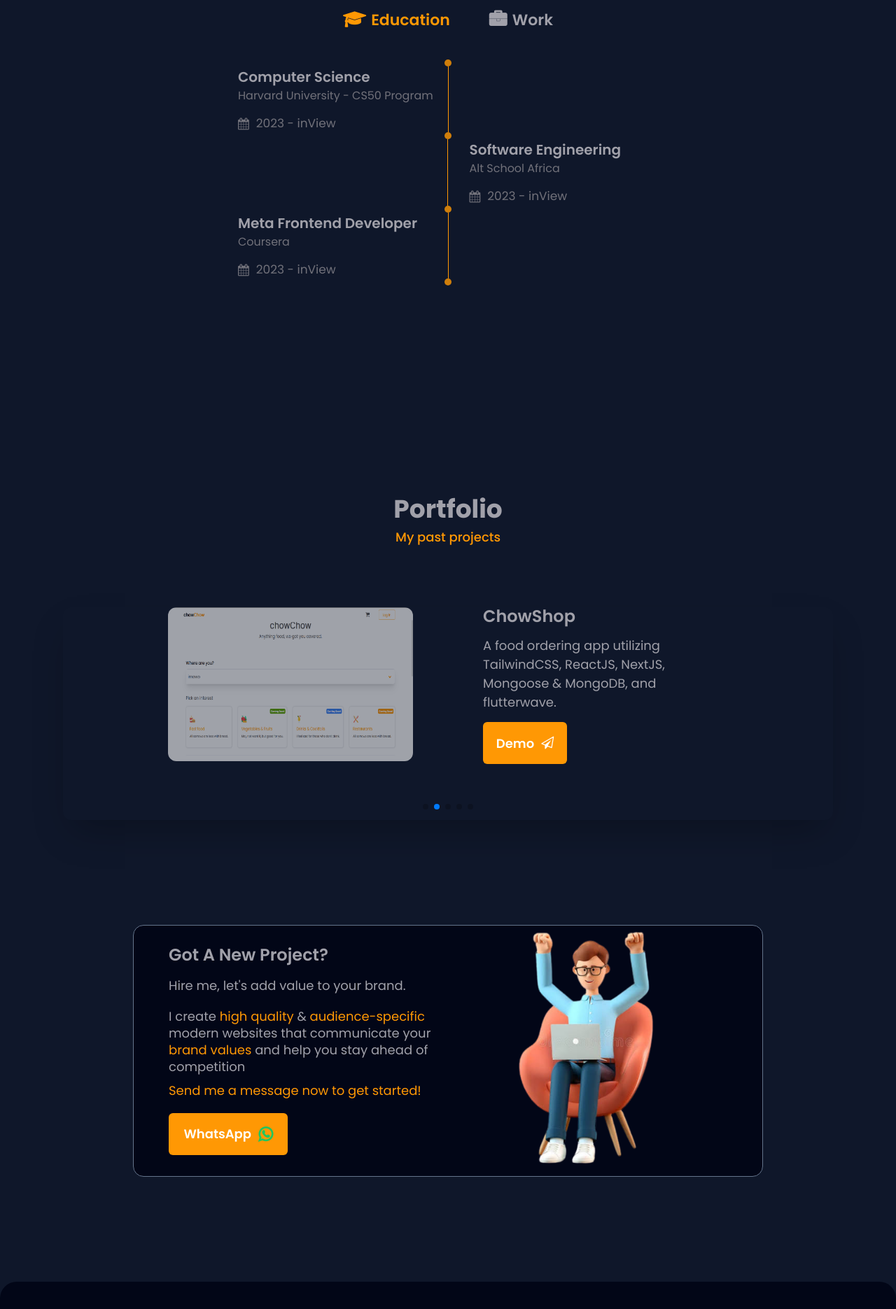
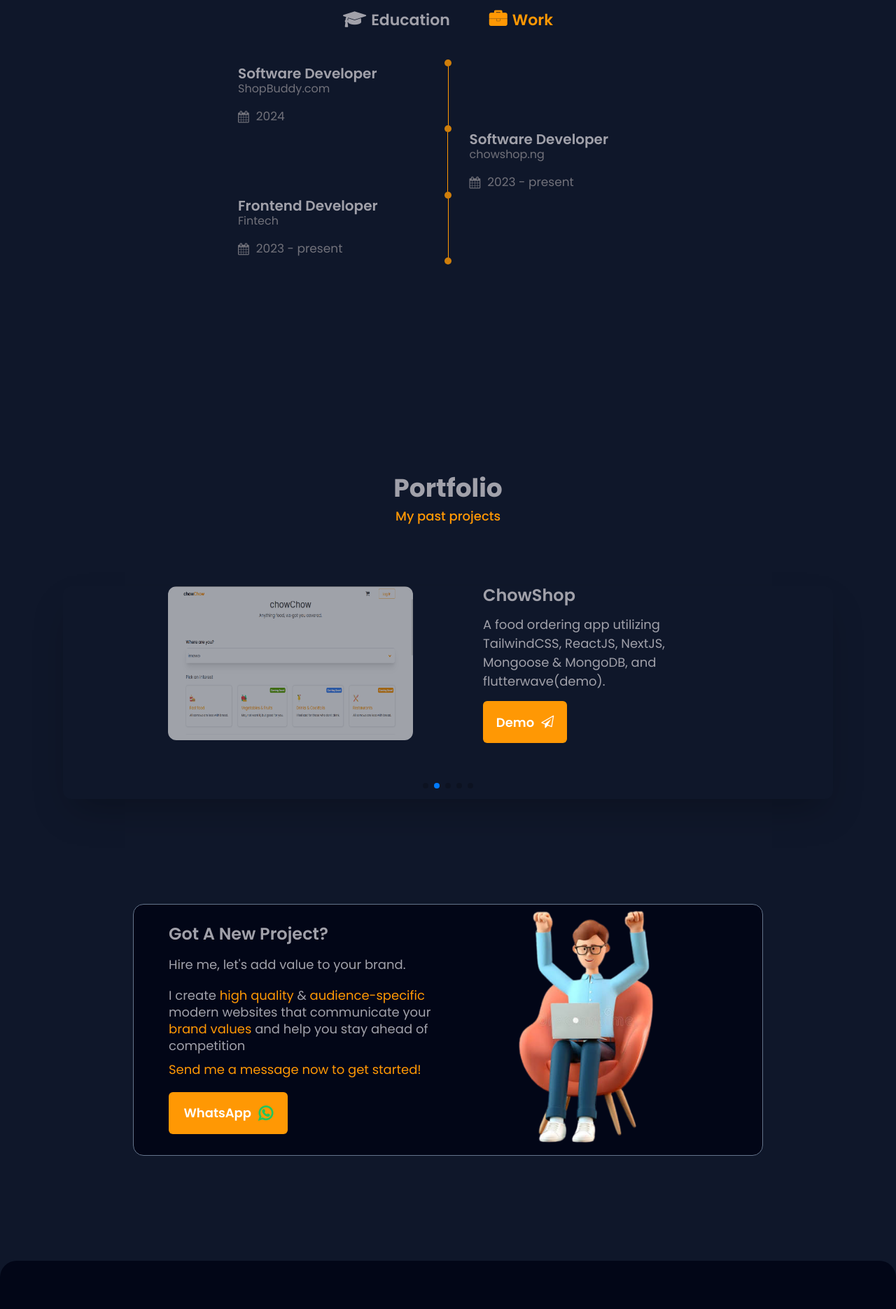
Before and after one commit to quadri090/Quadri-Jamal, a React (Vite) app: page / in a window 1280 px wide. Shown: the part 2180-4051 px from the top of the page at 70% size. Built offline with nearby package versions, Linux system fonts and the light colour scheme.

Commit message:
feat: optimised links

```diff
--- a/src/componemts/Header.jsx
+++ b/src/componemts/Header.jsx
@@ -25,7 +25,7 @@ export default function Header() {
   return (
     <>
       <header className="flex w-full items-center justify-center lg:h-[50px]">
-        <nav className="b fixed top-0 z-50 mt-0 h-12 w-full items-center justify-center bg-slate-900 lg:m-auto lg:mx-auto lg:flex lg:h-[50px] lg:w-[1200px] lg:justify-between">
+        <nav className="fixed top-0 z-50 mt-0 h-12 w-full items-center justify-center bg-slate-900 lg:m-auto lg:mx-auto lg:flex lg:h-[50px] lg:w-[1200px] lg:justify-between">
           <div className="mx-[30px] mt-[5px] flex items-center justify-between lg:mx-0 lg:mt-0">
             <div id="logo" className=" h-[39px]">
               <p className="text-primary-org text-[15px] font-semibold leading-[34px] md:text-[20px] lg:text-[26px]">
--- a/src/componemts/Portfolio.jsx
+++ b/src/componemts/Portfolio.jsx
@@ -39,7 +39,7 @@ export default function Portfolio() {
             <PortfolioCard
               src={shopbuddy}
               head="ShopBuddy"
-              desc="An ecommerce app built on TailwindCSS, ReactJS, NextJS, Prisma & Mongodb. Responsive accross devices."
+              desc="An ecommerce app built on TailwindCSS, ReactJS, NextJS, Prisma & Mongodb. Responsive across devices."
               hrefff="https://shopbuddy1.vercel.app/"
             />
           </SwiperSlide>
@@ -47,7 +47,7 @@ export default function Portfolio() {
             <PortfolioCard
               src={chow}
               head="ChowShop"
-              desc="A food ordering app utilizing TailwindCSS, ReactJS, NextJS, Mongoose & MongoDB, and flutterwave."
+              desc="A food ordering app utilizing TailwindCSS, ReactJS, NextJS, Mongoose & MongoDB, and flutterwave(demo)."
               hrefff="https://chowchow-three.vercel.app/"
             />
           </SwiperSlide>
@@ -55,7 +55,7 @@ export default function Portfolio() {
             <PortfolioCard
               src={smtp}
               head="Email Server"
-              desc="An Email client built with React & Nextjs, NodeMailer & gmail SMTP."
+              desc="An Email client built with TailwindCSS, React & Nextjs, Nodejs & gmail SMTP."
               hrefff="https://smtp-app.vercel.app/"
             />
           </SwiperSlide>
@@ -63,15 +63,15 @@ export default function Portfolio() {
             <PortfolioCard
               src={construction}
               head="Eco-Builders"
-              desc="Construction website landing page. Responsive on all devivces."
+              desc="Construction website landing page. Responsive on all devices."
               hrefff="https://construction-landing-page-seven.vercel.app/"
             />
           </SwiperSlide>
           <SwiperSlide>
             <PortfolioCard
               src={fintekk}
-              head="Fintech"
-              desc="Fintech company landing page. Responsive accross multiple devices."
+              head="Fintekk"
+              desc="Fintech company landing page. TailwindCSS & JavaScript. Responsive across devices."
               hrefff="https://fintekk-project.vercel.app/"
             />
           </SwiperSlide>
--- a/src/componemts/Qualifications.jsx
+++ b/src/componemts/Qualifications.jsx
@@ -1,13 +1,14 @@
 import React, { useState } from "react";
 import Headings from "./Headings";
-
 
 function Stats(props) {
   return (
     <div className={`${props.classs} w-[50%]`}>
-      <p className="text-[16px] lg:text-[20px] font-semibold">{props.course}</p>
-      <p className="text-[13px] lg:text-[16px] w-[130px] sm:w-full text-zinc-500">{props.institution}</p>
-      <div className="flex items-center gap-[10px] mt-[15px] text-[14px] lg:text-[17px] text-zinc-500">
+      <p className="text-sm font-semibold lg:text-[20px]">{props.course}</p>
+      <p className="w-[130px] text-[13px] text-zinc-500 sm:w-full lg:text-[16px]">
+        {props.institution}
+      </p>
+      <div className="mt-[15px] flex items-center gap-[10px] text-[14px] text-zinc-500 lg:text-[17px]">
         <i className="fa fa-calendar"></i>
         <p className=" ">{props.date}</p>
       </div>
@@ -15,16 +16,15 @@ function Stats(props) {
   );
 }
 
-
 export default function Qualifications() {
   const classes = [
-    "flex items-center gap-[8px] text-[16px] md:text-[22px] font-semibold hover:cursor-pointer hover:text-primary-org"
+    "flex items-center gap-[8px] text-[16px] md:text-[22px] font-semibold hover:cursor-pointer hover:text-primary-org",
   ];
   const border = ["border-r border-primary-org"];
   const dot = ["w-[10px] h-[10px] bg-primary-org opacity-80 rounded-full"];
 
-  const [show, setShow] = useState(true);
-  const [show1, setShow1] = useState(false);
+  const [show, setShow] = useState(false);
+  const [show1, setShow1] = useState(true);
 
   const toggle = () => {
     if (show == false) {
@@ -43,7 +43,7 @@ export default function Qualifications() {
   return (
     <section className="pt-[100px] lg:pt-[150px]">
       <Headings header="Qualifications" desc="Why you should hire me" />
-      <div className="w-[300px] mx-auto mt-[70px] flex justify-between">
+      <div className="mx-auto mt-[70px] flex w-[300px] justify-between">
         <div className="">
           <div
             className={`${classes} ${show && "text-primary-org"}`}
@@ -55,9 +55,7 @@ export default function Qualifications() {
         </div>
         <div className="">
           <div
-            className={`${classes} ${
-              show1 && "text-primary-org"
-            }`}
+            className={`${classes} ${show1 && "text-primary-org"}`}
             onClick={() => toggle1()}
           >
             <i className="fa fa-briefcase text-[25px] font-bold"></i>
@@ -68,25 +66,26 @@ export default function Qualifications() {
       </div>
 
       {show && (
-        <div className="mt-[40px] sm:w-[400px] lg:w-[600px] sm:mx-auto">
+        <div className="mt-[40px] sm:mx-auto sm:w-[400px] lg:w-[600px]">
           <div>
-            <div className="flex justify-center items-center">
+            <div className="flex items-center justify-center">
               <div className={dot}></div>
             </div>
 
             <div className="flex">
               <Stats
-                course="Computer Science"
-                institution="Harvard University - CS50 Program"
+                course="Meta Frontend Developer"
+                institution="Coursera.org"
                 date="2023 - inView"
               />
+
               <div className={border}></div>
               <div className="w-[50%]"></div>
             </div>
           </div>
 
           <div>
-            <div className="flex justify-center items-center">
+            <div className="flex items-center justify-center">
               <div className={dot}></div>
             </div>
             <div className="flex">
@@ -102,20 +101,21 @@ export default function Qualifications() {
           </div>
 
           <div>
-            <div className="flex justify-center items-center">
+            <div className="flex items-center justify-center">
               <div className={dot}></div>
             </div>
             <div className="flex">
               <Stats
-                course="Meta Frontend Developer"
-                institution="Coursera"
+                course="Computer Science"
+                institution="Harvard University - CS50 Program"
                 date="2023 - inView"
               />
+
               <div className={border}></div>
               <div className="w-[50%]"></div>
             </div>
 
-            <div className="flex justify-center items-center">
+            <div className="flex items-center justify-center">
               <div className={dot}></div>
             </div>
           </div>
@@ -123,36 +123,37 @@ export default function Qualifications() {
       )}
 
       {show1 && (
-        <div className="mt-[40px] sm:w-[400px] lg:w-[600px] sm:mx-auto">
-          <div className="flex justify-center items-center">
+        <div className="mt-[40px] sm:mx-auto sm:w-[400px] lg:w-[600px]">
+          <div className="flex items-center justify-center">
             <div className={dot}></div>
           </div>
 
           <div className="flex">
             <Stats
               course="Software Developer"
-              institution="chowshop.ng"
-              date="2023 - present"
+              institution="ShopBuddy.com"
+              date="2024"
             />
+
             <div className={border}></div>
             <div className="w-[50%]"></div>
           </div>
 
-          <div className="flex justify-center items-center">
+          <div className="flex items-center justify-center">
             <div className={dot}></div>
           </div>
           <div className="flex">
             <div className="w-[50%]"></div>
             <div className={border}></div>
             <Stats
-              course="Lead Developer"
-              institution="Eco-Builders"
-              date="2023"
+              course="Software Developer"
+              institution="chowshop.ng"
+              date="2023 - present"
               classs="pl-[30px]"
             />
           </div>
 
-          <div className="flex justify-center items-center">
+          <div className="flex items-center justify-center">
             <div className={dot}></div>
           </div>
           <div className="flex">
@@ -164,11 +165,11 @@ export default function Qualifications() {
             <div className={border}></div>
             <div className="w-[50%]"></div>
           </div>
-          <div className="flex justify-center items-center">
+          <div className="flex items-center justify-center">
             <div className={dot}></div>
           </div>
         </div>
       )}
     </section>
-  )
+  );
 }
--- a/src/componemts/Tech.jsx
+++ b/src/componemts/Tech.jsx
@@ -50,7 +50,7 @@ export default function Tech() {
       <div className="justify-around sm:flex">
         <div>
           <div className={container} onClick={() => toggle()}>
-            <p className="text-primary-org w-[40px] animate-bounce text-[24px] font-black lg:w-[50px]">{`{ }`}</p>
+            <p className="text-primary-org w-[40px] text-[24px] font-black lg:w-[50px] animate-bounce">{`{ }`}</p>
             <div className="w-full leading-5 lg:leading-7">
               <p className="text-[18px] font-semibold lg:text-[24px]">
                 Frontend Development
@@ -70,16 +70,16 @@ export default function Tech() {
             <div className="flex flex-col gap-[20px]">
               <TechTools text="HTML" width="w-[80%]" />
               <TechTools text="CSS" width="w-[65%]" />
-              <TechTools text="Tailwind CSS" width="w-[80%]" />
+              <TechTools text="JavaScript" width="w-[60%]" />
+              <TechTools text="TailwindCSS" width="w-[80%]" />
               <TechTools text="React.js" width="w-[60%]" />
-              <TechTools text="JavaScript" width="w-[60%]" />
             </div>
           )}
         </div>
 
         <div>
           <div className={container} onClick={() => toggle1()}>
-            <i className="fa fa-database text-primary-org w-[40px] animate-bounce text-[24px] font-black lg:w-[50px]"></i>
+            <i className="fa fa-database text-primary-org w-[40px] text-[24px] font-black lg:w-[50px] animate-bounce"></i>
             <div className="w-full leading-5 lg:leading-7">
               <p className="text-[18px] font-semibold lg:text-[24px]">
                 Backend Development
@@ -99,7 +99,7 @@ export default function Tech() {
             <div className="flex flex-col gap-[20px]">
               <TechTools text="NextJs" width="w-[55%]" />
               <TechTools text="NodeJS" width="w-[25%]" />
-              <TechTools text="ExpressJS" width="w-[20%]" />
+              <TechTools text="ExpressJs" width="w-[20%]" />
             </div>
           )}
         </div>
--- a/src/pages/Home.jsx
+++ b/src/pages/Home.jsx
@@ -24,7 +24,7 @@ export default function Home() {
         >
           <div className="flex items-center gap-[50px] sm:gap-[20px] md:gap-[100px] ">
             <div className=" flex flex-col gap-[15px] text-[20px] sm:hidden sm:gap-[20px] md:flex md:text-[24px] lg:gap-[30px] lg:text-[28px] ">
-              <a href="https://facebook.com">
+              <a href="#">
                 <i className="fa fa-facebook-official hover:text-primary-org"></i>
               </a>
               <a href="https://twitter.com/qadr_jamal?t=B6_1p6bzQqJQEAkjvQ0OhQ&s=09">
@@ -78,7 +78,7 @@ export default function Home() {
               to the next level?
             </p>
             <Btn
-              hreff="https://wa.me/2347010816900?text=Hi%20Jamal.%0A%0AI've%20just%20gone%20through%20your%20profile%20and%20i'm%20interested%20in%20"
+              hreff="mailto:quadri090@gmail.com"
               text="Hire Me"
               classes="w-[110px] lg:w-[130px] mt-[10px]"
               awesome="fa-paper-plane "
```
Also changed, not shown: src/componemts/Footer.jsx (+6 -2 lines).
